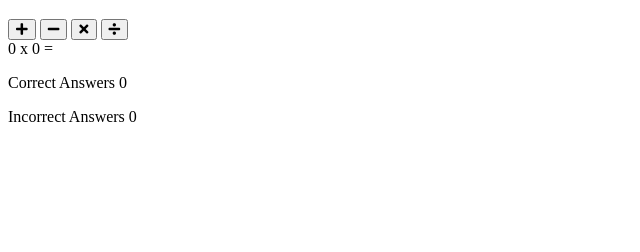
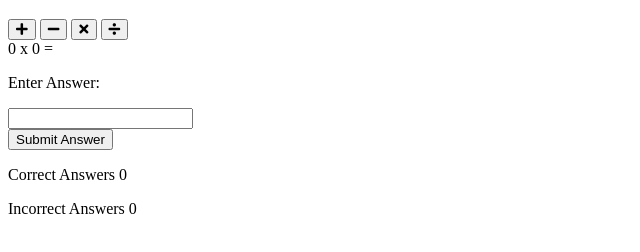
Before and after one commit to DavidTausend/love-maths, a plain HTML site: page index.html in a window 1280 px wide. Shown: the part 100-352 px from the top of the page, without its empty margins (0-640 px from the left). Drawn offline with Linux system fonts and the light colour scheme.

Commit message:
Add html structure to controls area

```diff
--- a/index.html
+++ b/index.html
@@ -35,8 +35,10 @@
             <span id="operator">x</span>
             <span id="operand2">0</span>
             <span>=</span>
-            <p class="answer-message"></p>
+            <p class="answer-message">Enter Answer:</p>
+            <input id="answer-box" type="number">
         </div>
+        <button class="btn btn--gray">Submit Answer</button>
     </div>
 
     <!-- Score area -->
```
